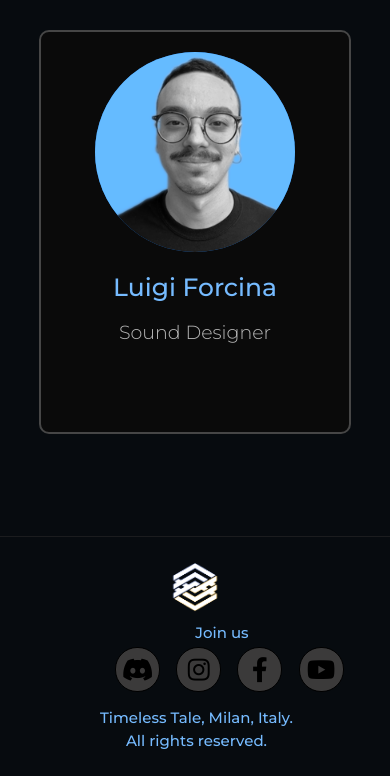
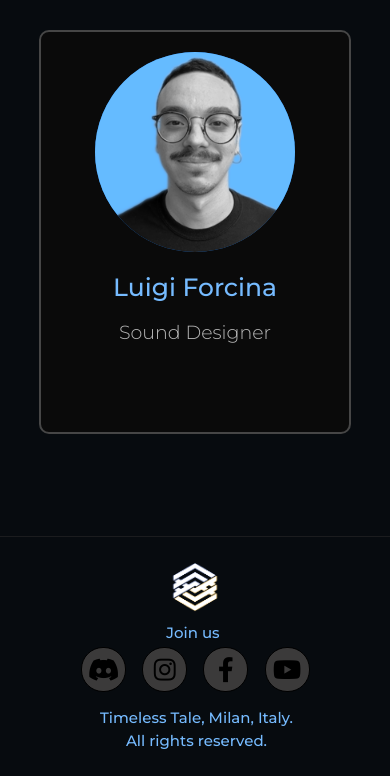
Before and after one commit to timelesstale/timelesstale.github.io, a plain HTML site: page index.html in a window 390 px wide. Shown: the part 2196-2972 px from the top of the page. Drawn offline with nearby package versions, Linux system fonts and the light colour scheme.

Commit message:
centrato icone

```diff
--- a/index.css
+++ b/index.css
@@ -598,7 +598,7 @@ footer p.text{
     position: absolute;
     left: 50%;
     margin-top: -25px;
-    margin-left: -40px;
+    margin-left: -35px;
     text-align: center;
   }
 }
@@ -613,7 +613,7 @@ footer .social {
 @media screen and (max-width: 991px){
   footer .social{
     left: 50%;
-    margin-left: -80px;
+    margin-left: -114px;
     margin-top: 110px;
     position: absolute;
   }
```
Also changed, not shown: index.html (line endings or trailing spaces).
